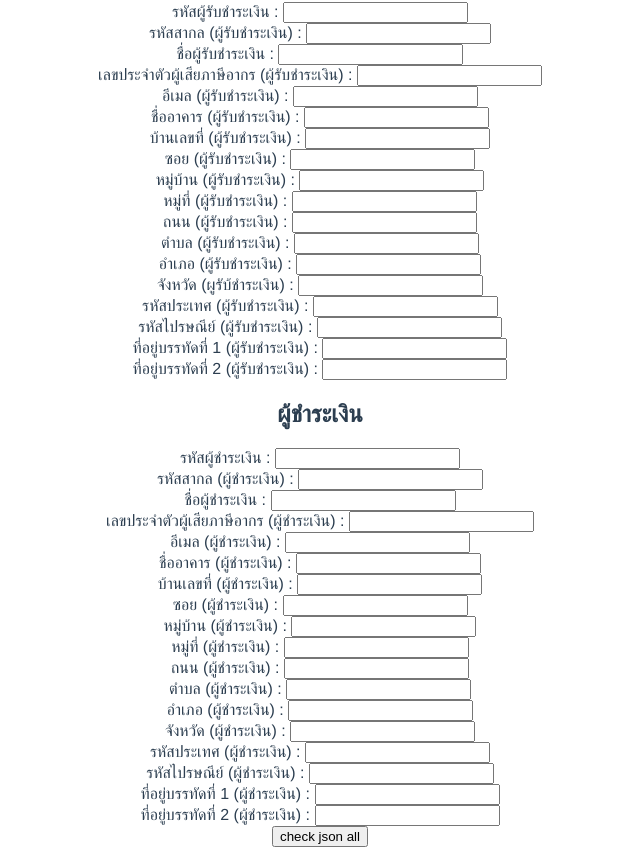
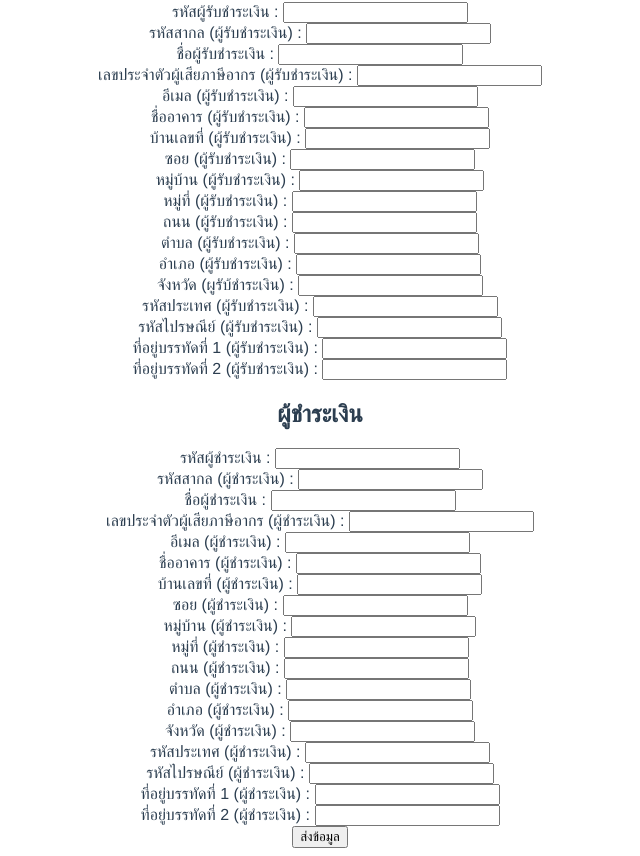
Before and after one commit to it-kmitl-2018/group10-frontend, a Vue app: page /#/ElectronicReceiptForm in a window 1280 px wide. Shown: the part 222-1078 px from the top of the page, without its empty margins (320-960 px from the left). Built offline with nearby package versions, Linux system fonts and the light colour scheme.

Commit message:
Fixed function name

```diff
--- a/src/components/ElectronicReceiptForm.vue
+++ b/src/components/ElectronicReceiptForm.vue
@@ -3,10 +3,14 @@
     <br>
     <h1>ใบเสร็จอิเล็กทรอนิกส์</h1>
     <div>
-      <PayeeTradePartyForm :PayeeTradePartyFormProp="payee"></PayeeTradePartyForm>
-      <PayerTradePartyForm :PayerTradePartyFormProp="payer"></PayerTradePartyForm>
+      <div>
+        <PayeeTradePartyForm :PayeeTradePartyFormProp="payee"></PayeeTradePartyForm>
+      </div>
+      <div>
+        <PayerTradePartyForm :PayerTradePartyFormProp="payer"></PayerTradePartyForm>
+      </div>
     </div>
-    <button @click="sendData()">check json all</button>
+    <button @click="sendData()">ส่งข้อมูล</button>
   </div>
 </template>
 <script>
@@ -31,7 +35,7 @@ export default {
       console.log(JSON.stringify(PayeeTradePartyData.data))
       AXIOS.post('/ElectronicReceipt', [PayeeTradePartyData.data, PayerTradePartyData.data])
         .then(response => {
-
+          console.log(response.data)
         }).catch(e => {
           this.error.push(e)
         })
```
